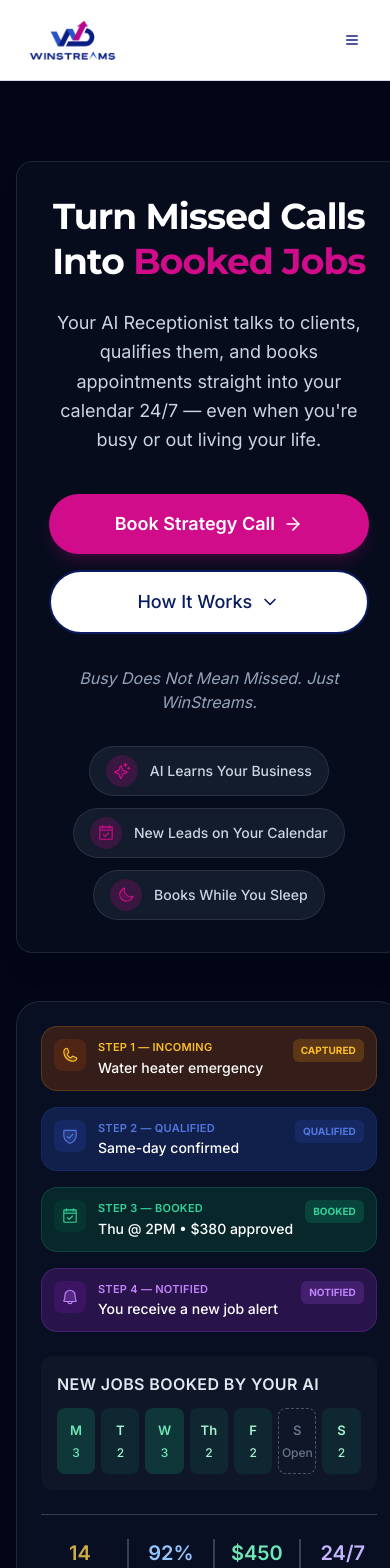
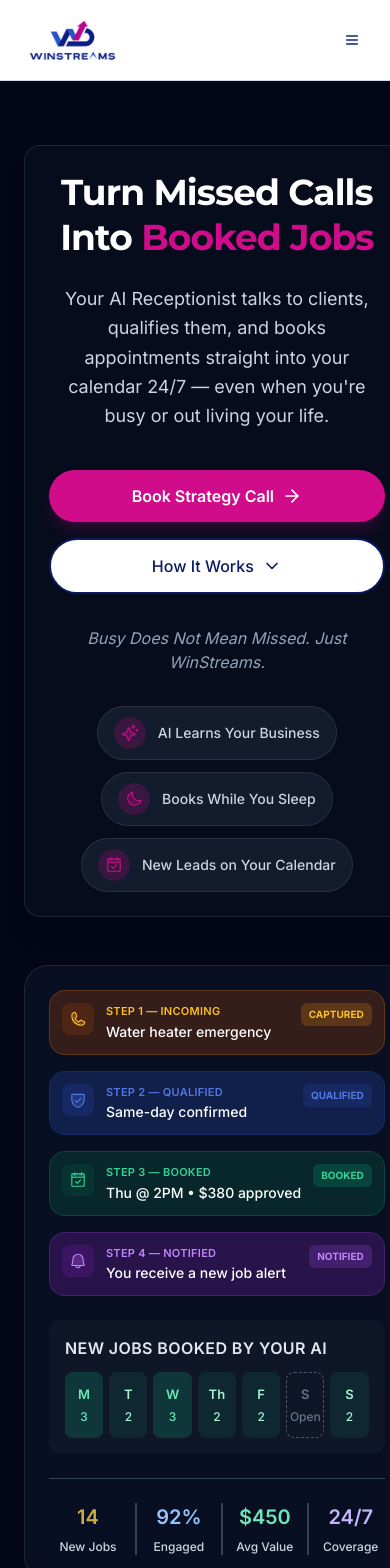
Before and after one commit to winstreams/winstreams-homepage-main, a React (Vite) app: page / in a window 390 px wide. Shown: the top 1568 px of the page. Built offline with nearby package versions, Linux system fonts and the light colour scheme; the HTML template or start-up script is replaced by a standard one.

Commit message:
New Hero 4 12/24

```diff
--- a/src/components/Hero.tsx
+++ b/src/components/Hero.tsx
@@ -127,12 +127,12 @@ const Hero = () => {
   };
 
   return (
-    <section className="relative bg-slate-950 overflow-hidden py-20 lg:py-28">
-      <div className="max-w-7xl mx-auto px-4 sm:px-6 lg:px-8">
+    <section className="relative bg-slate-950 overflow-hidden py-16 lg:py-28">
+      <div className="max-w-7xl mx-auto px-6">
         <div className="grid lg:grid-cols-2 gap-12 lg:gap-16 items-center">
           {/* LEFT COLUMN - Hero Card */}
-          <div className="w-full max-w-4xl lg:max-w-none mx-auto lg:mx-0">
-            <div className="bg-slate-900/40 backdrop-blur-sm border border-white/10 rounded-2xl p-8 md:p-12 shadow-xl text-center">
+          <div className="w-full lg:max-w-none">
+            <div className="bg-slate-900/40 backdrop-blur-sm border border-white/10 rounded-2xl p-6 sm:p-8 md:p-12 shadow-xl text-center">
               {/* HEADLINE */}
               <h1 className="text-4xl sm:text-5xl md:text-6xl font-bold leading-tight tracking-tight mb-6">
                 <span className="text-white">Turn Missed Calls Into </span>
@@ -146,14 +146,14 @@ const Hero = () => {
                 busy or out living your life.
               </p>
 
-              {/* CTAs - Simplified shorter text */}
-              <div className="flex flex-col sm:flex-row gap-4 justify-center items-stretch mb-8">
+              {/* CTAs - Narrower on mobile */}
+              <div className="flex flex-col sm:flex-row gap-4 justify-center items-stretch mb-8 max-w-lg sm:max-w-none mx-auto">
                 {/* Primary CTA */}
                 <button
                   type="button"
                   onClick={handleCTAClick}
                   aria-label="Book a strategy call"
-                  className="group inline-flex items-center justify-center gap-2 rounded-full bg-brand-magenta px-8 py-4 text-lg font-semibold text-white shadow-lg shadow-brand-magenta/20 hover:scale-105 hover:shadow-xl hover:shadow-brand-magenta/30 transition-all duration-300 focus:outline-none focus:ring-2 focus:ring-brand-magenta focus:ring-offset-2 focus:ring-offset-slate-950 active:scale-95 whitespace-nowrap"
+                  className="group inline-flex items-center justify-center gap-2 rounded-full bg-brand-magenta px-6 sm:px-8 py-3.5 sm:py-4 text-base sm:text-lg font-semibold text-white shadow-lg shadow-brand-magenta/20 hover:scale-105 hover:shadow-xl hover:shadow-brand-magenta/30 transition-all duration-300 focus:outline-none focus:ring-2 focus:ring-brand-magenta focus:ring-offset-2 focus:ring-offset-slate-950 active:scale-95 whitespace-nowrap"
                 >
                   Book Strategy Call
                   <ArrowRight
@@ -167,7 +167,7 @@ const Hero = () => {
                   type="button"
                   onClick={scrollToHowItWorks}
                   aria-label="See how our AI receptionist works"
-                  className="inline-flex items-center justify-center gap-2 rounded-full border-2 border-brand-navy bg-white text-brand-navy px-8 py-4 text-lg font-medium hover:bg-brand-navy hover:text-white transition-all duration-300 focus:outline-none focus:ring-2 focus:ring-white/50 focus:ring-offset-2 focus:ring-offset-slate-950 whitespace-nowrap"
+                  className="inline-flex items-center justify-center gap-2 rounded-full border-2 border-brand-navy bg-white text-brand-navy px-6 sm:px-8 py-3.5 sm:py-4 text-base sm:text-lg font-medium hover:bg-brand-navy hover:text-white transition-all duration-300 focus:outline-none focus:ring-2 focus:ring-white/50 focus:ring-offset-2 focus:ring-offset-slate-950 whitespace-nowrap"
                 >
                   How It Works
                   <ChevronDown className="w-5 h-5" aria-hidden="true" />
@@ -179,32 +179,36 @@ const Hero = () => {
                 Busy Does Not Mean Missed. Just WinStreams.
               </p>
 
-              {/* Benefits Pills - Better wrapping for desktop */}
-              <div className="flex flex-wrap justify-center gap-3 lg:gap-4">
-                <div className="flex items-center gap-3 bg-slate-800/50 backdrop-blur-sm rounded-full px-4 py-2 border border-white/10">
-                  <div className="w-8 h-8 rounded-full bg-brand-magenta/20 flex items-center justify-center flex-shrink-0">
-                    <Sparkle size={18} weight="duotone" className="text-brand-magenta" />
+              {/* Benefits Pills - 2 on top row, 1 on bottom */}
+              <div className="flex flex-col items-center gap-3">
+                {/* Top row - 2 pills */}
+                <div className="flex flex-wrap justify-center gap-3">
+                  <div className="flex items-center gap-3 bg-slate-800/50 backdrop-blur-sm rounded-full px-4 py-2.5 border border-white/10">
+                    <div className="w-8 h-8 rounded-full bg-brand-magenta/20 flex items-center justify-center flex-shrink-0">
+                      <Sparkle size={18} weight="duotone" className="text-brand-magenta" />
+                    </div>
+                    <span className="text-sm text-slate-300 font-medium whitespace-nowrap">AI Learns Your Business</span>
                   </div>
-                  <span className="text-sm text-slate-300 font-medium whitespace-nowrap">AI Learns Your Business</span>
+                  <div className="flex items-center gap-3 bg-slate-800/50 backdrop-blur-sm rounded-full px-4 py-2.5 border border-white/10">
+                    <div className="w-8 h-8 rounded-full bg-brand-magenta/20 flex items-center justify-center flex-shrink-0">
+                      <Moon size={18} weight="duotone" className="text-brand-magenta" />
+                    </div>
+                    <span className="text-sm text-slate-300 font-medium whitespace-nowrap">Books While You Sleep</span>
+                  </div>
                 </div>
-                <div className="flex items-center gap-3 bg-slate-800/50 backdrop-blur-sm rounded-full px-4 py-2 border border-white/10">
+                {/* Bottom row - 1 pill */}
+                <div className="flex items-center gap-3 bg-slate-800/50 backdrop-blur-sm rounded-full px-4 py-2.5 border border-white/10">
                   <div className="w-8 h-8 rounded-full bg-brand-magenta/20 flex items-center justify-center flex-shrink-0">
                     <CalendarCheck size={18} weight="duotone" className="text-brand-magenta" />
                   </div>
                   <span className="text-sm text-slate-300 font-medium whitespace-nowrap">New Leads on Your Calendar</span>
-                </div>
-                <div className="flex items-center gap-3 bg-slate-800/50 backdrop-blur-sm rounded-full px-4 py-2 border border-white/10">
-                  <div className="w-8 h-8 rounded-full bg-brand-magenta/20 flex items-center justify-center flex-shrink-0">
-                    <Moon size={18} weight="duotone" className="text-brand-magenta" />
-                  </div>
-                  <span className="text-sm text-slate-300 font-medium whitespace-nowrap">Books While You Sleep</span>
                 </div>
               </div>
             </div>
           </div>
 
           {/* RIGHT COLUMN - Dashboard */}
-          <div className="w-full max-w-xl lg:max-w-none mx-auto lg:mx-0 rounded-3xl bg-slate-900/60 border border-white/10 p-6 sm:p-8 lg:p-10 min-h-[580px] lg:min-h-[620px] flex flex-col justify-between backdrop-blur md:shadow-2xl">
+          <div className="w-full lg:max-w-none rounded-3xl bg-slate-900/60 border border-white/10 p-6 sm:p-8 lg:p-10 min-h-[580px] lg:min-h-[620px] flex flex-col justify-between backdrop-blur md:shadow-2xl">
             <div className="space-y-6 lg:space-y-8 flex-1 flex flex-col justify-between">
               {/* Notification stack */}
               <div className="space-y-4">
```
